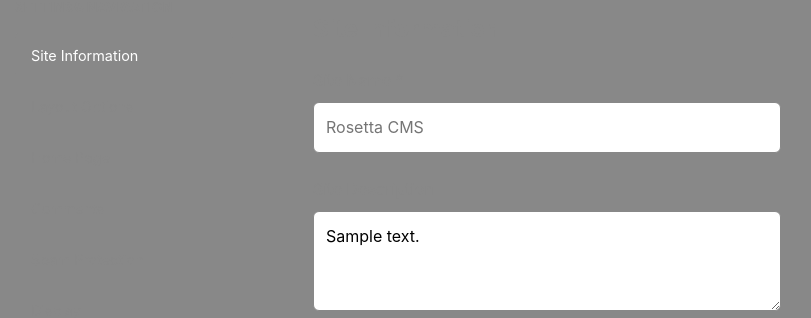
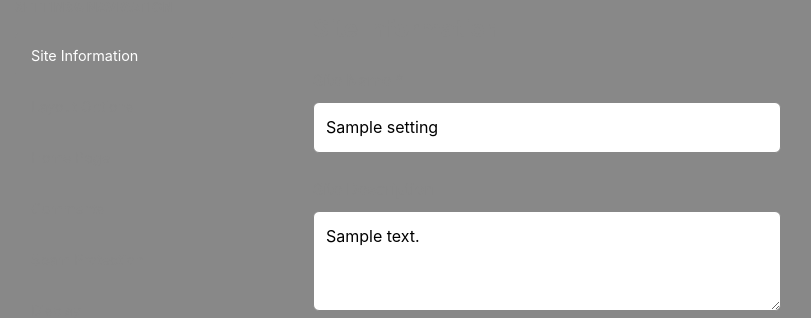
Before and after one commit to RosetteDev/RosettaCMS, a Laravel app: page /admin/settings in a window 1280 px wide. Shown: the part 252-570 px from the top of the page, without its empty margins (375-1186 px from the left). Run offline with Laravel 12, Linux system fonts and the light colour scheme; a user stored in the database is signed in; tables that the repository leaves empty hold one stand-in row (values such as "Sample post"); grey boxes marked "Sample" are stand-in pictures; parts of the project's set-up code (start-up, migrations or seed data) failed here and were passed over.

Commit message:
fix: show persisted site settings in the settings form
The form read site_name, theme, home_post_id and posts_per_page from the
wrong models, so saved values appeared blank or reverted to defaults.
Read now from site_title/site and map the posts-per-page field to the
post_per_page column.

```diff
--- a/resources/views/admin/layouts/app.blade.php
+++ b/resources/views/admin/layouts/app.blade.php
@@ -319,10 +319,10 @@
             <div class="logo">
                 @if($settings->logo_url ?? null)
                     <a href="{{ url('/') }}">
-                        <img src="{{ $settings->logo_url }}" alt="{{ $settings->logo_text ?? $settings->site_name ?? 'Rosetta CMS' }}" style="max-height: 32px; height: 32px; object-fit: contain;">
+                        <img src="{{ $settings->logo_url }}" alt="{{ $settings->logo_text ?? $settings->site_title ?? ($site->name ?? 'Rosetta CMS') }}" style="max-height: 32px; height: 32px; object-fit: contain;">
                     </a>
                 @else
-                    <a href="{{ url('/') }}">{{ $settings->logo_text ?? $settings->site_name ?? 'Rosetta CMS' }}</a>
+                    <a href="{{ url('/') }}">{{ $settings->logo_text ?? $settings->site_title ?? ($site->name ?? 'Rosetta CMS') }}</a>
                 @endif
             </div>
             <nav>
--- a/resources/views/admin/settings/index.blade.php
+++ b/resources/views/admin/settings/index.blade.php
@@ -57,7 +57,7 @@
                                        id="site_name"
                                        type="text"
                                        name="site_name"
-                                       value="{{ old('site_name', $settings->site_name ?? '') }}"
+                                       value="{{ old('site_name', $settings->site_title ?? ($site->name ?? '')) }}"
                                        required
                                        placeholder="Rosetta CMS">
 
@@ -209,7 +209,7 @@
                                        id="posts_per_page"
                                        type="number"
                                        name="posts_per_page"
-                                       value="{{ old('posts_per_page', $settings->posts_per_page ?? 10) }}"
+                                       value="{{ old('posts_per_page', $settings->post_per_page ?? 10) }}"
                                        min="1"
                                        max="100">
 
@@ -225,9 +225,9 @@
                                 <select style="width: 100%; padding: 0.75rem; border: 1px solid var(--border-color); border-radius: 6px; font-size: 1rem;"
                                         id="theme"
                                         name="theme">
-                                    <option value="rosetta" {{ (old('theme', $settings->theme ?? 'rosetta') === 'rosetta') ? 'selected' : '' }}>Rosetta (Default)</option>
-                                    <option value="modern" {{ (old('theme', $settings->theme ?? 'rosetta') === 'modern') ? 'selected' : '' }}>Modern</option>
-                                    <option value="elegant" {{ (old('theme', $settings->theme ?? 'rosetta') === 'elegant') ? 'selected' : '' }}>Elegant</option>
+                                    <option value="rosetta" {{ (old('theme', $site->theme ?? 'rosetta') === 'rosetta') ? 'selected' : '' }}>Rosetta (Default)</option>
+                                    <option value="modern" {{ (old('theme', $site->theme ?? 'rosetta') === 'modern') ? 'selected' : '' }}>Modern</option>
+                                    <option value="elegant" {{ (old('theme', $site->theme ?? 'rosetta') === 'elegant') ? 'selected' : '' }}>Elegant</option>
                                 </select>
 
                                 @error('theme')
@@ -421,7 +421,7 @@
                                         name="home_post_id">
                                     <option value="">-- Select a page to display as homepage --</option>
                                     @foreach($pages as $page)
-                                        <option value="{{ $page->id }}" {{ old('home_post_id', $settings->home_post_id ?? '') == $page->id ? 'selected' : '' }}>
+                                        <option value="{{ $page->id }}" {{ old('home_post_id', $site->home_post_id ?? '') == $page->id ? 'selected' : '' }}>
                                             {{ $page->title }}
                                         </option>
                                     @endforeach
```
